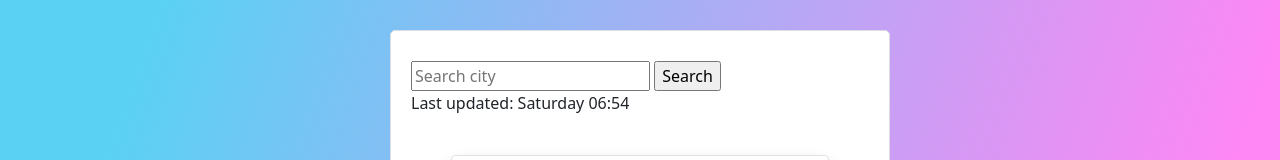
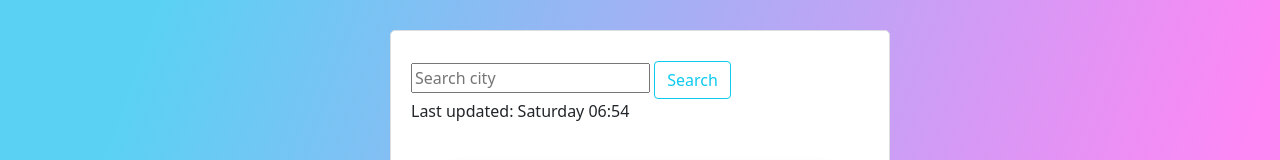
Before and after one commit to sweetette/Weather-app, a website built with Parcel: page index.html in a window 1280 px wide. Shown: the top 160 px of the page. Built offline with nearby package versions, Linux system fonts and the light colour scheme; no server answers.

Commit message:
bootstrap search button

```diff
--- a/index.html
+++ b/index.html
@@ -20,7 +20,7 @@
         <div class="weather-app">
           <form>
             <input type="city" id="city-input" placeholder="Search city" />
-            <input type="submit" value="Search" />
+            <input class="btn btn-outline-info" type="submit" value="Search" />
           </form>
           <div id="date"></div>
           <h1 class="border rounded shadow"></h1>
```
